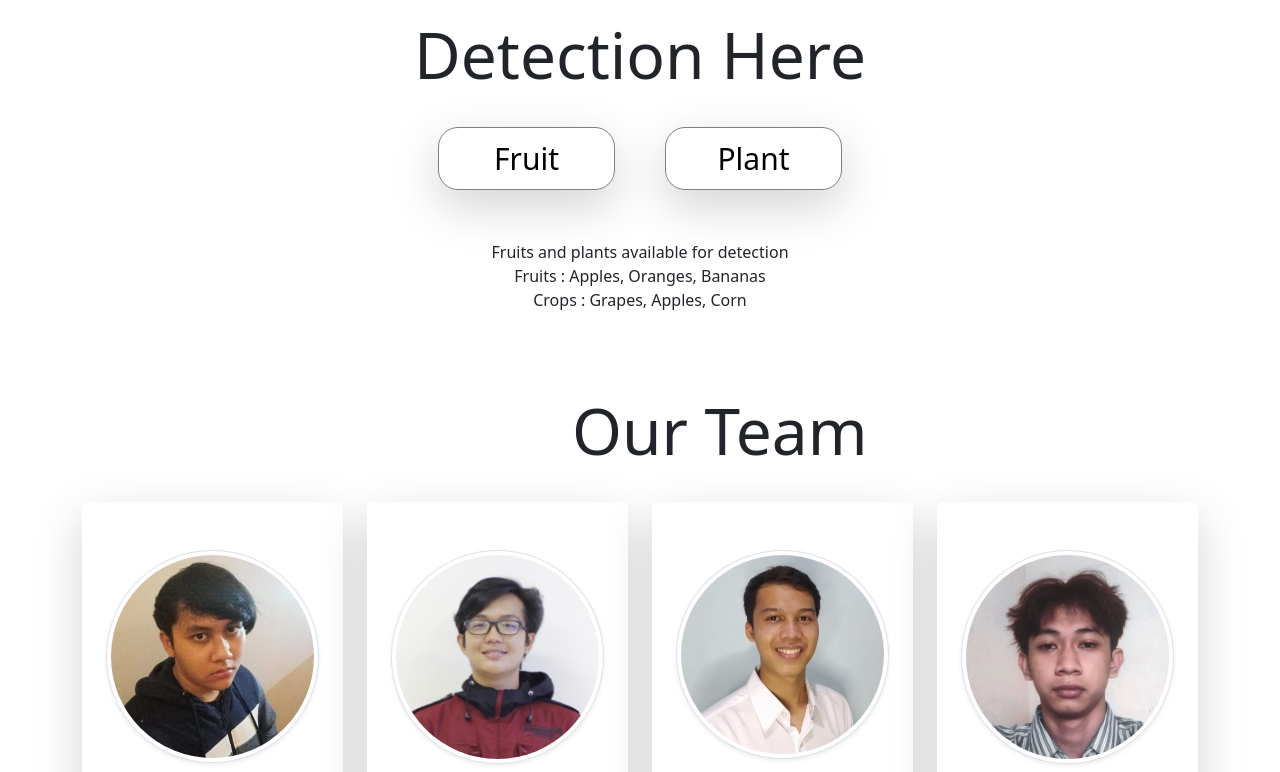
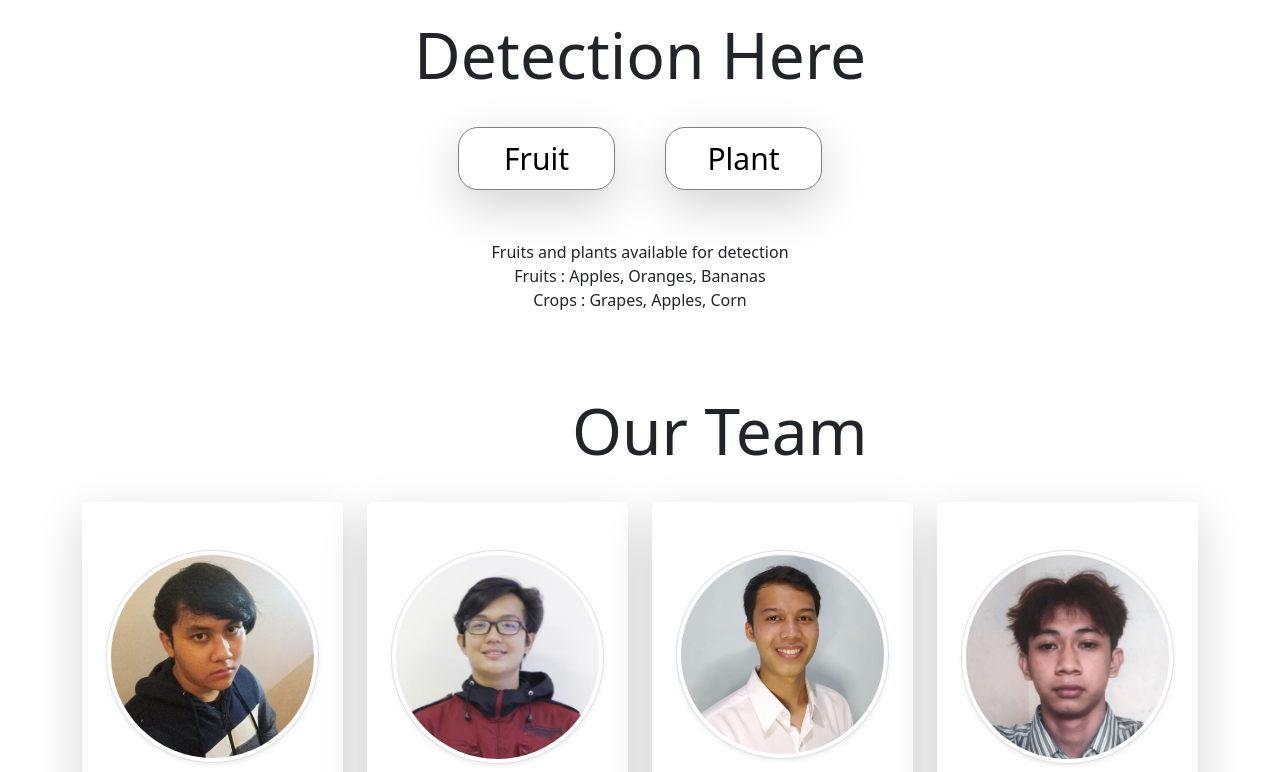
Before and after one commit to capstone-team-c22-057/Web, a website: page index.html in a window 1280 px wide. Shown: the part 1520-2292 px from the top of the page. Drawn offline with nearby package versions, Linux system fonts and the light colour scheme.

Commit message:
Update style.css

```diff
--- a/src/css/style.css
+++ b/src/css/style.css
@@ -163,7 +163,7 @@ nav ul li a:hover {
 .detection-type-selection {
   margin: 5px;
   gap: 50px;
-  padding: 10px 450px;
+  padding: 10px 470px;
 }
 .detection-type-selection button {
   border-radius: 20px;
```
